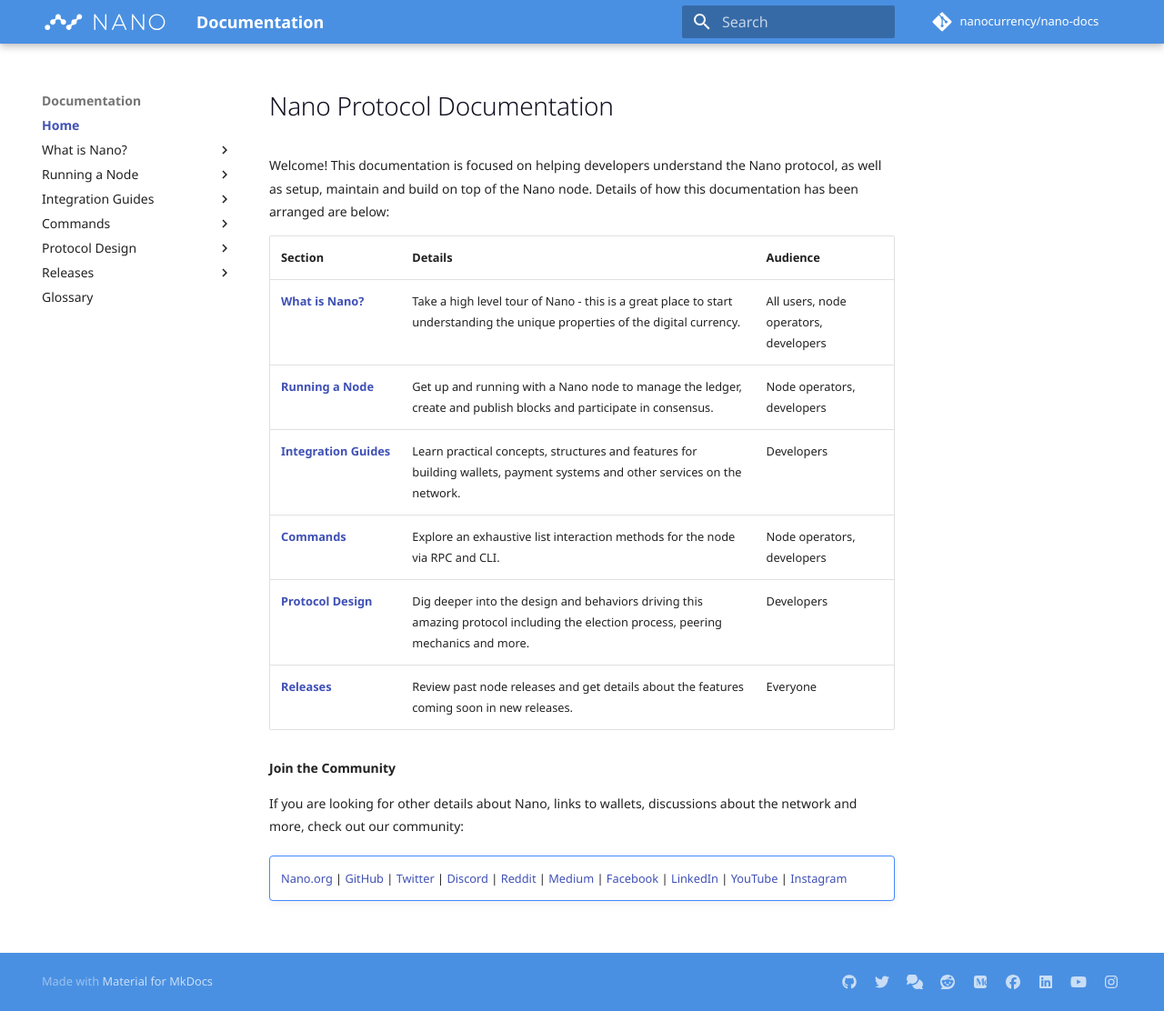
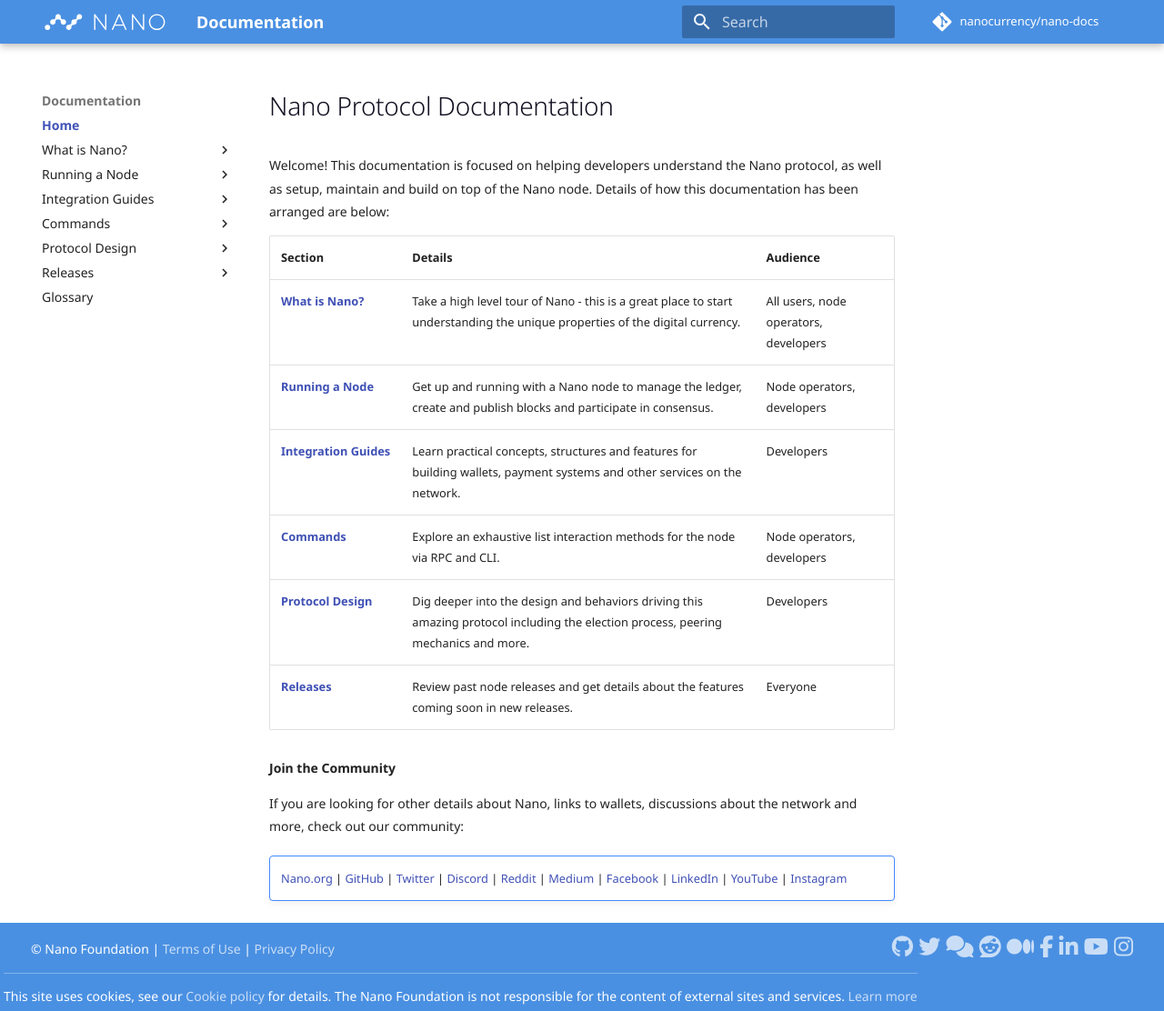
Before and after one commit to nanocurrency/nano-docs, an MkDocs documentation site: the page built from docs/index.md, in a window 1280 px wide and 1112 px high. Shown: the whole window at 91% size. Built offline with MkDocs 1.6.1 and Material for MkDocs 9.7.7, drawn with Linux system fonts in a browser that asks for light colours; nearby versions of some CDN libraries; library files that are not in the unit come from our copies; comment, search, counter and statistics services are not loaded.

Commit message:
Add footer with terms, privacy and cookie details (#162)

```diff
--- a/docs/stylesheets/extras.css
+++ b/docs/stylesheets/extras.css
@@ -98,3 +98,26 @@
 .md-nav__title--site {
 	display: none;
 }
+
+.md-footer-copyright {
+    padding: 0.6rem 0 0 0;
+}
+
+.md-footer-disclaimer {
+    text-align: center;
+    max-width: 100%;
+    float:none;
+    border-top: 1px solid hsla(0,0%,100%,.3);
+}
+
+.md-grid-disclaimer {
+    margin-left: 0;
+    margin-right: 0;
+    max-width: 100%;
+}
+
+@media only screen and (min-width: 45em) {
+    .md-footer-social {
+        padding: 0;
+    }
+}
--- a/mkdocs.yml
+++ b/mkdocs.yml
@@ -11,6 +11,7 @@
   feature:
     tabs: false
   favicon: 'images/favicon.png'
+  custom_dir: 'theme'
 nav:
   - Home: index.md
   - What is Nano?:
--- /dev/null
+++ b/theme/partials/footer.html
@@ -0,0 +1,44 @@
+<footer class="md-footer">
+    <div class="md-footer-meta md-typeset">
+        <div class="md-footer-meta__inner md-grid">
+            <div class="md-footer-copyright">
+                © Nano Foundation |
+                <a href="https://nano.org/terms" target="_blank">
+                    Terms of Use
+                </a>
+                 |
+                <a href="https://nano.org/privacy">
+                    Privacy Policy
+                </a>
+            </div>
+            <div class="md-footer-social">
+                <link href="/assets/fonts/font-awesome.css" rel="stylesheet">
+                    <a class="md-footer-social__link fa fa-github" href="https://github.com/nanocurrency">
+                    </a>
+                    <a class="md-footer-social__link fa fa-twitter" href="https://twitter.com/nano">
+                    </a>
+                    <a class="md-footer-social__link fa fa-comments" href="https://chat.nano.org">
+                    </a>
+                    <a class="md-footer-social__link fa fa-reddit" href="https://reddit.com/r/nanocurrency">
+                    </a>
+                    <a class="md-footer-social__link fa fa-medium" href="https://medium.com/nanocurrency">
+                    </a>
+                    <a class="md-footer-social__link fa fa-facebook" href="https://facebook.com/nanofoundation">
+                    </a>
+                    <a class="md-footer-social__link fa fa-linkedin" href="https://linkedin.com/company/nano-foundation">
+                    </a>
+                    <a class="md-footer-social__link fa fa-youtube" href="https://www.youtube.com/nanocurrency/">
+                    </a>
+                    <a class="md-footer-social__link fa fa-instagram" href="https://www.instagram.com/nanocurrency/">
+                    </a>
+                </link>
+            </div>
+        </div>
+        <div class="md-footer-meta__inner md-grid md-grid-disclaimer">
+    		<div class="md-footer-disclaimer md-footer-copyright">
+    			This site uses cookies, see our <a href="https://nano.org/privacy#cookies" target="_blank">Cookie policy</a> for details. The Nano Foundation is not responsible for the content of external sites and services.
+    			<a href="https://nano.org/terms#linked-websites" target="_blank">Learn more</a>
+    		</div>
+    	</div>
+    </div>
+</footer>
```
